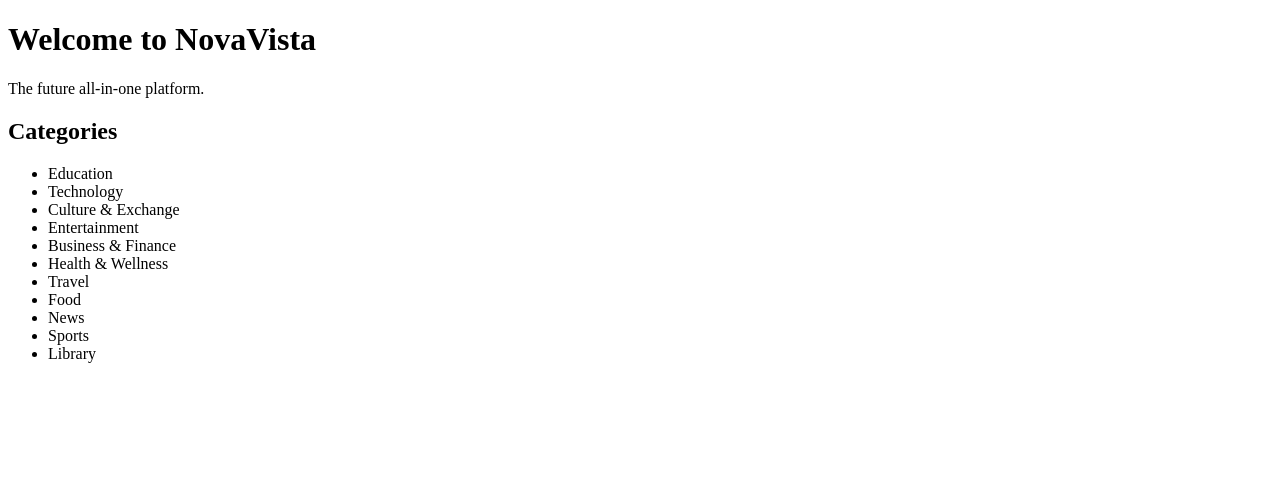
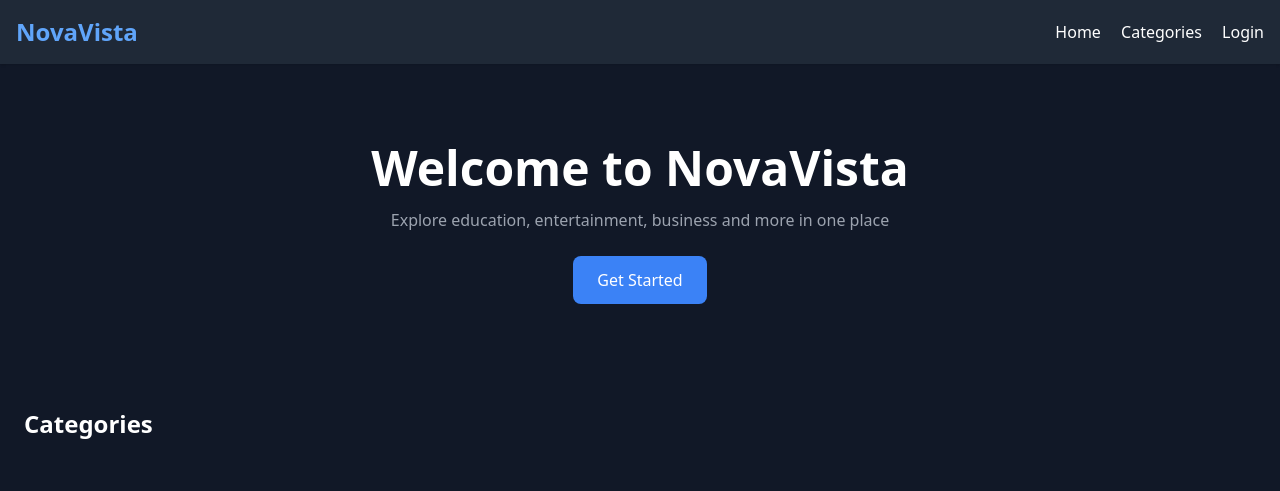
Before and after one commit to kennedykabue2-stack/novavista, a plain HTML site: page index.html in a window 1280 px wide. Drawn offline with nearby package versions, Linux system fonts and the light colour scheme.

Commit message:
Enhance index.html with navbar and hero section
<section class="p-6">
  <h3 class="text-2xl font-semibold mb-4">🔥 Trending Now</h3>
  <div class="grid grid-cols-2 md:grid-cols-4 gap-4">

    <div class="bg-gray-800 p-4 rounded-xl hover:scale-105 transition">
      <p>Top Movies</p>
    </div>

    <div class="bg-gray-800 p-4 rounded-xl hover:scale-105 transition">
      <p>Popular Courses</p>
    </div>

    <div class="bg-gray-800 p-4 rounded-xl hover:scale-105 transition">
      <p>Hot Business Ideas</p>
    </div>

    <div class="bg-gray-800 p-4 rounded-xl hover:scale-105 transition">
      <p>Top Books</p>
    </div>

  </div>
</section>
<h2 class="text-5xl font-bold mb-4">
  Discover Everything in One Place
</h2>
<p class="text-gray-400 mb-6">
  Learn, Watch, Earn, and Explore with NovaVista
</p>

```diff
--- a/index.html
+++ b/index.html
@@ -1,25 +1,31 @@
 <!DOCTYPE html>
-<html>
+<html lang="en">
 <head>
-    <title>NovaVista</title>
+  <meta charset="UTF-8">
+  <meta name="viewport" content="width=device-width, initial-scale=1.0">
+  <title>NovaVista</title>
+  <script src="https://cdn.tailwindcss.com"></script>
 </head>
-<body>
-    <h1>Welcome to NovaVista</h1>
-    <p>The future all-in-one platform.</p>
+<body class="bg-gray-900 text-white font-sans">
 
-    <h2>Categories</h2>
-    <ul>
-        <li>Education</li>
-        <li>Technology</li>
-        <li>Culture & Exchange</li>
-        <li>Entertainment</li>
-        <li>Business & Finance</li>
-        <li>Health & Wellness</li>
-        <li>Travel</li>
-        <li>Food</li>
-        <li>News</li>
-        <li>Sports</li>
-        <li>Library</li>
-    </ul>
-</body>
-</html>
+  <!-- Navbar -->
+  <nav class="flex justify-between items-center p-4 bg-gray-800 shadow">
+    <h1 class="text-2xl font-bold text-blue-400">NovaVista</h1>
+    <div class="space-x-4">
+      <a href="#" class="hover:text-blue-400">Home</a>
+      <a href="#" class="hover:text-blue-400">Categories</a>
+      <a href="#" class="hover:text-blue-400">Login</a>
+    </div>
+  </nav>
+
+  <!-- Hero Section -->
+  <section class="text-center py-20 px-4">
+    <h2 class="text-4xl md:text-5xl font-bold mb-4">Welcome to NovaVista</h2>
+    <p class="text-gray-400 mb-6">Explore education, entertainment, business and more in one place</p>
+    <button class="bg-blue-500 px-6 py-3 rounded-lg hover:bg-blue-600">Get Started</button>
+  </section>
+
+  <!-- Categories Grid -->
+  <section class="p-6">
+    <h3 class="text-2xl font-semibold mb-6">Categories</h3>
+    <div class="grid grid-cols-2 md:grid-cols-4 gap-6">
```
